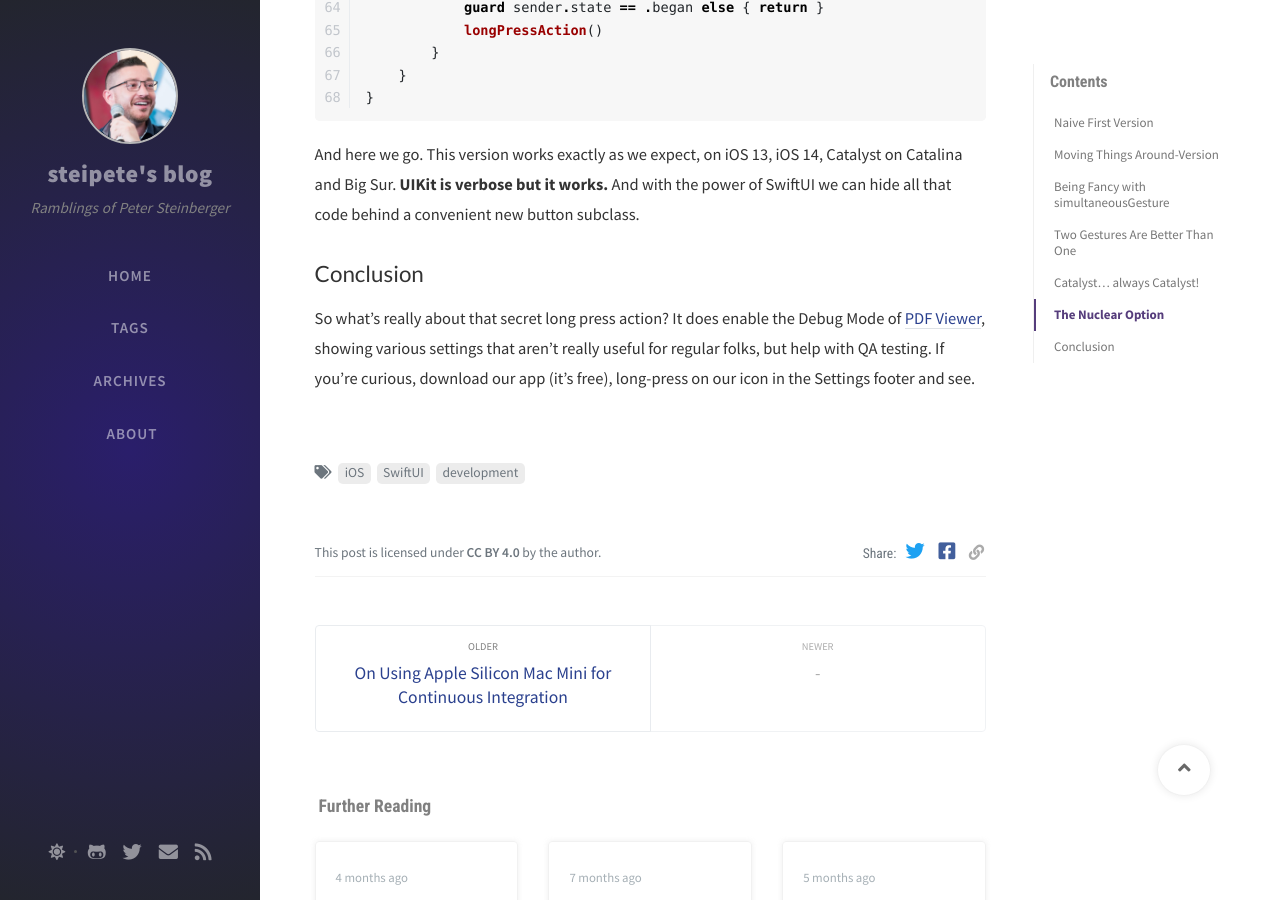
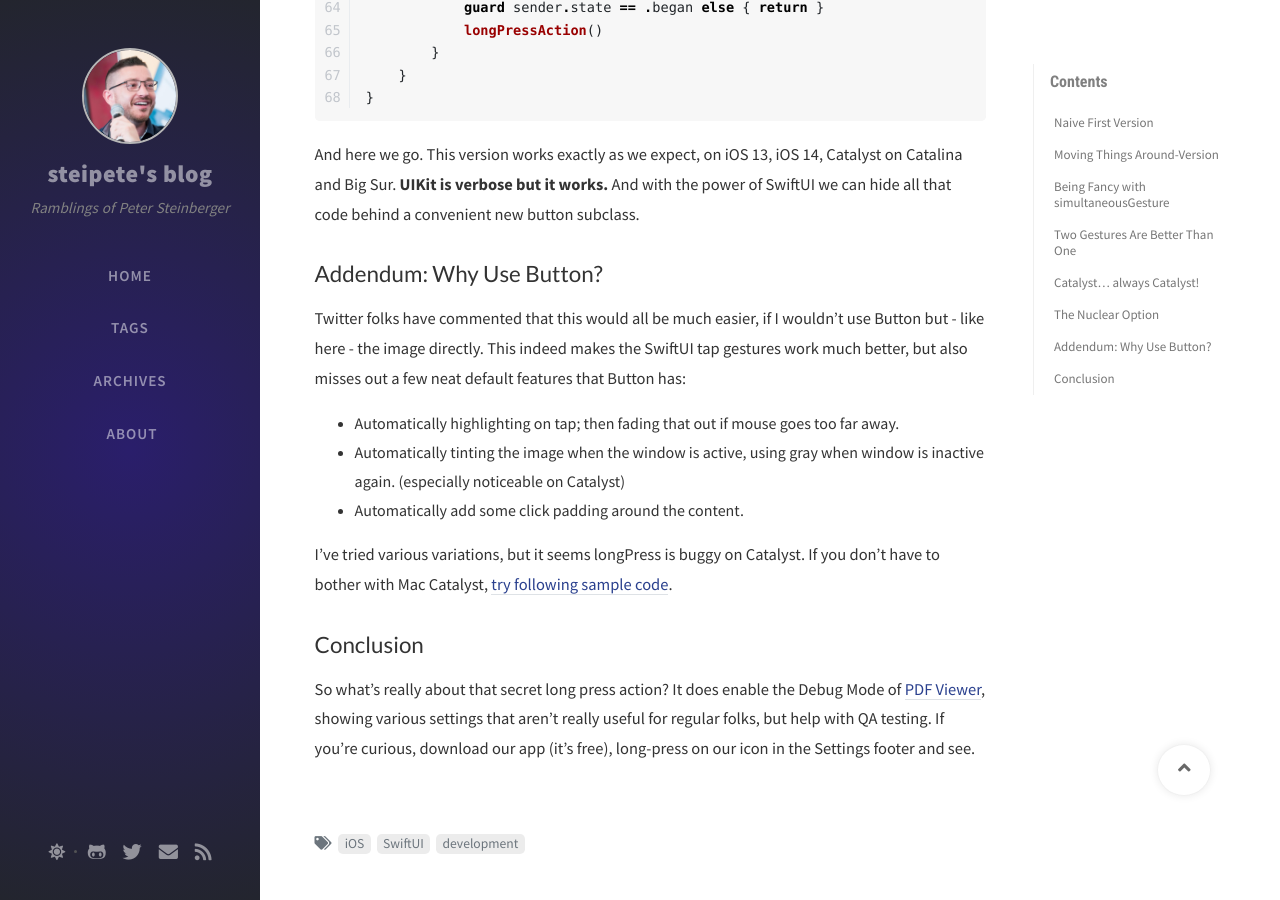
Before and after one commit to steipete/steipete.com, a Jekyll site: the page built from _posts/2021-01-27-supporting-both-tap-and-longpress-on-button-in-swiftui.md, in a window 1280 px wide and 900 px high, scrolled down 5036 px. Built offline with Jekyll 4.4.1, drawn with Linux system fonts in a browser that asks for light colours; nearby versions of some CDN libraries; comment, search, counter and statistics services are not loaded.

Commit message:
add addendum

```diff
--- a/_posts/2021-01-27-supporting-both-tap-and-longpress-on-button-in-swiftui.md
+++ b/_posts/2021-01-27-supporting-both-tap-and-longpress-on-button-in-swiftui.md
@@ -203,6 +203,16 @@ private struct TappableView: UIViewRepresentable {
 
 And here we go. This version works exactly as we expect, on iOS 13, iOS 14, Catalyst on Catalina and Big Sur. **UIKit is verbose but it works.** And with the power of SwiftUI we can hide all that code behind a convenient new button subclass.
 
+## Addendum: Why Use Button?
+
+Twitter folks have commented that this would all be much easier, if I wouldn't use Button but - like here - the image directly. This indeed makes the SwiftUI tap gestures work much better, but also misses out a few neat default features that Button has:
+
+- Automatically highlighting on tap; then fading that out if mouse goes too far away.
+- Automatically tinting the image when the window is active, using gray when window is inactive again. (especially noticeable on Catalyst)
+- Automatically add some click padding around the content.
+
+I've tried various variations, but it seems longPress is buggy on Catalyst. If you don't have to bother with Mac Catalyst, [try following sample code](https://gist.github.com/OskarGroth/d959d15ef96eff19ce433077237e37fb).
+
 ## Conclusion
 
 So what's really about that secret long press action? It does enable the Debug Mode of [PDF Viewer](https://pdfviewer.io), showing various settings that aren't really useful for regular folks, but help with QA testing. If you're curious, download our app (it's free), long-press on our icon in the Settings footer and see.
```
